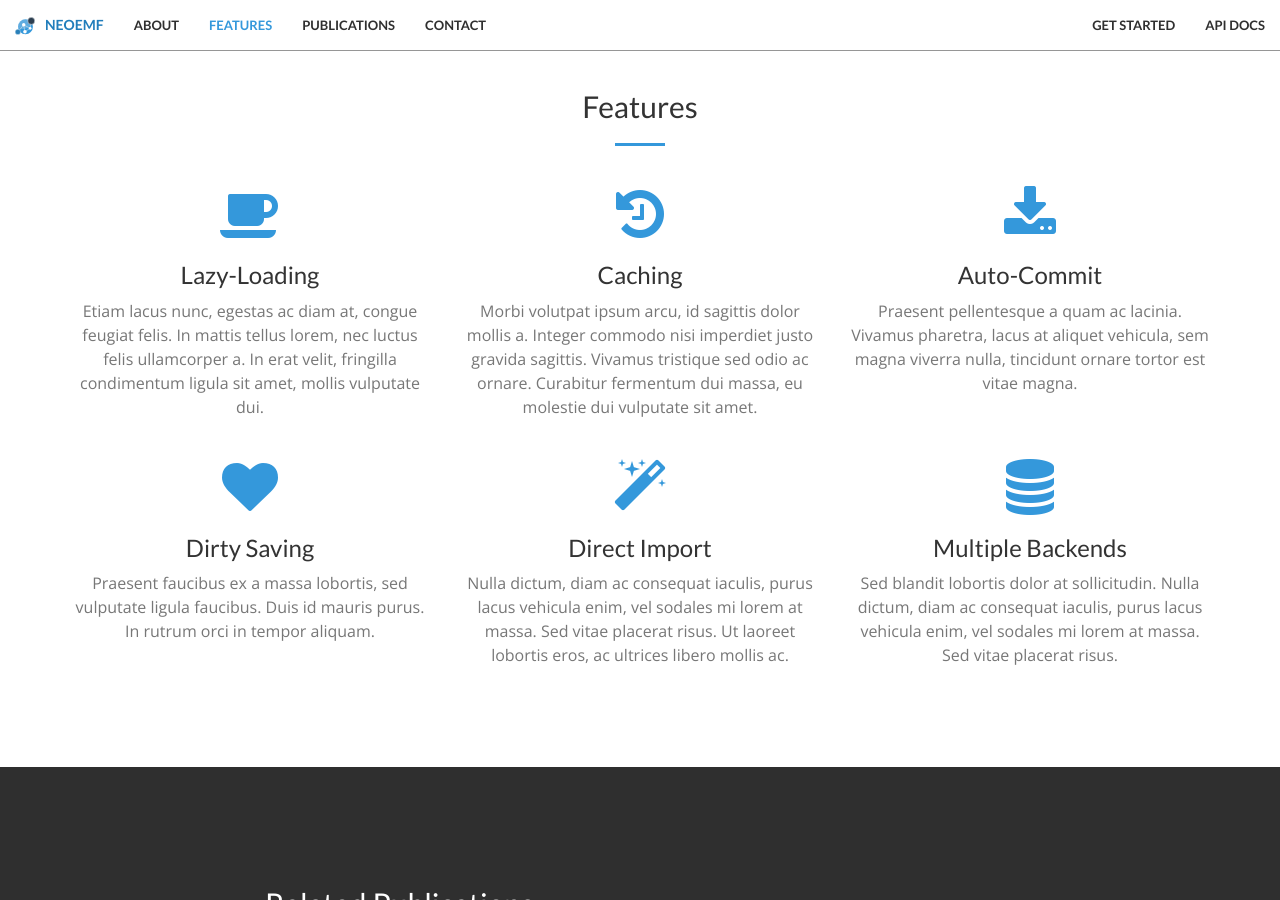
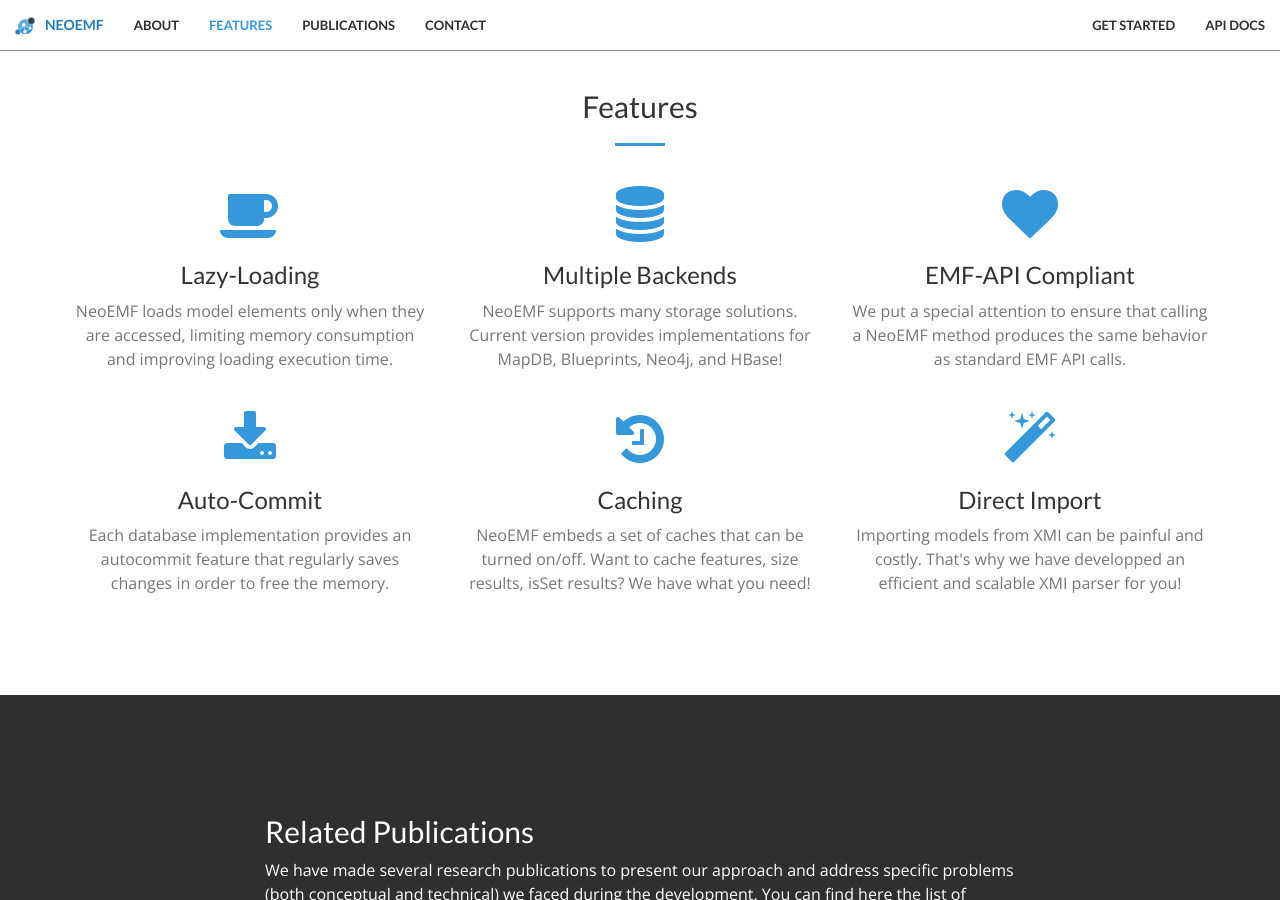
Before and after one commit to atlanmod/NeoEMF-Website, a Jekyll site: the page built from index.html, in a window 1280 px wide and 900 px high, scrolled down 1701 px. Built offline with Jekyll 4.4.1, drawn with Linux system fonts in a browser that asks for light colours.

Commit message:
remove lorem ipsum in features

```diff
--- a/_includes/features.html
+++ b/_includes/features.html
@@ -13,44 +13,44 @@
                 <div class="service-box">
                     <i class="fa fa-4x fa-coffee wow bounceIn text-primary"></i>
                     <h3>Lazy-Loading</h3>
-                    <p class="text-muted">Etiam lacus nunc, egestas ac diam at, congue feugiat felis. In mattis tellus lorem, nec luctus felis ullamcorper a. In erat velit, fringilla condimentum ligula sit amet, mollis vulputate dui. </p>
+                    <p class="text-muted">NeoEMF loads model elements only when they are accessed, limiting memory consumption and improving loading execution time.</p>
+                </div>
+            </div>
+            <div class="col-lg-4 col-md-4 text-center">
+                <div class="service-box">
+                    <i class="fa fa-4x fa-database wow bounceIn text-primary" data-wow-delay=".1s" aria-hidden="true"></i>
+                    <h3>Multiple Backends</h3>
+                    <p class="text-muted">NeoEMF supports many storage solutions. Current version provides implementations for MapDB, Blueprints, Neo4j, and HBase!</p>
+                </div>
+            </div>
+            <div class="col-lg-4 col-md-4 text-center">
+                <div class="service-box">
+                    <i class="fa fa-4x fa-heart wow bounceIn text-primary" data-wow-delay=".3s" aria-hidden="true"></i>
+                    <h3>EMF-API Compliant</h3>
+                    <p class="text-muted">We put a special attention to ensure that calling a NeoEMF method produces the same behavior as standard EMF API calls.</p>
+                </div>
+            </div>
+        </div>
+        <div class="row">
+            <div class="col-lg-4 col-md-4 text-center">
+                <div class="service-box">
+                    <i class="fa fa-4x fa-download wow bounceIn text-primary" data-wow-delay=".2s" aria-hidden="true"></i>
+                    <h3>Auto-Commit</h3>
+                    <p class="text-muted">Each database implementation provides an autocommit feature that regularly saves changes in order to free the memory.</p>
                 </div>
             </div>
             <div class="col-lg-4 col-md-4 text-center">
                 <div class="service-box">
                     <i class="fa fa-4x fa-history wow bounceIn text-primary" data-wow-delay=".1s" aria-hidden="true"></i>
                     <h3>Caching</h3>
-                    <p class="text-muted">Morbi volutpat ipsum arcu, id sagittis dolor mollis a. Integer commodo nisi imperdiet justo gravida sagittis. Vivamus tristique sed odio ac ornare. Curabitur fermentum dui massa, eu molestie dui vulputate sit amet.</p>
-                </div>
-            </div>
-            <div class="col-lg-4 col-md-4 text-center">
-                <div class="service-box">
-                    <i class="fa fa-4x fa-download wow bounceIn text-primary" data-wow-delay=".2s" aria-hidden="true"></i>
-                    <h3>Auto-Commit</h3>
-                    <p class="text-muted">Praesent pellentesque a quam ac lacinia. Vivamus pharetra, lacus at aliquet vehicula, sem magna viverra nulla, tincidunt ornare tortor est vitae magna.</p>
-                </div>
-            </div>
-        </div>
-        <div class="row">
-            <div class="col-lg-4 col-md-4 text-center">
-                <div class="service-box">
-                    <i class="fa fa-4x fa-heart wow bounceIn text-primary" data-wow-delay=".3s" aria-hidden="true"></i>
-                    <h3>Dirty Saving</h3>
-                    <p class="text-muted">Praesent faucibus ex a massa lobortis, sed vulputate ligula faucibus. Duis id mauris purus. In rutrum orci in tempor aliquam.</p>
+                    <p class="text-muted">NeoEMF embeds a set of caches that can be turned on/off. Want to cache features, size results, isSet results? We have what you need!</p>
                 </div>
             </div>
             <div class="col-lg-4 col-md-4 text-center">
                 <div class="service-box">
                     <i class="fa fa-4x fa-magic wow bounceIn text-primary" aria-hidden="true"></i>
                     <h3>Direct Import</h3>
-                    <p class="text-muted">Nulla dictum, diam ac consequat iaculis, purus lacus vehicula enim, vel sodales mi lorem at massa. Sed vitae placerat risus. Ut laoreet lobortis eros, ac ultrices libero mollis ac.</p>
-                </div>
-            </div>
-            <div class="col-lg-4 col-md-4 text-center">
-                <div class="service-box">
-                    <i class="fa fa-4x fa-database wow bounceIn text-primary" data-wow-delay=".1s" aria-hidden="true"></i>
-                    <h3>Multiple Backends</h3>
-                    <p class="text-muted">Sed blandit lobortis dolor at sollicitudin. Nulla dictum, diam ac consequat iaculis, purus lacus vehicula enim, vel sodales mi lorem at massa. Sed vitae placerat risus.</p>
+                    <p class="text-muted">Importing models from XMI can be painful and costly. That's why we have developped an efficient and scalable XMI parser for you!</p>
                 </div>
             </div>
         </div>
```
